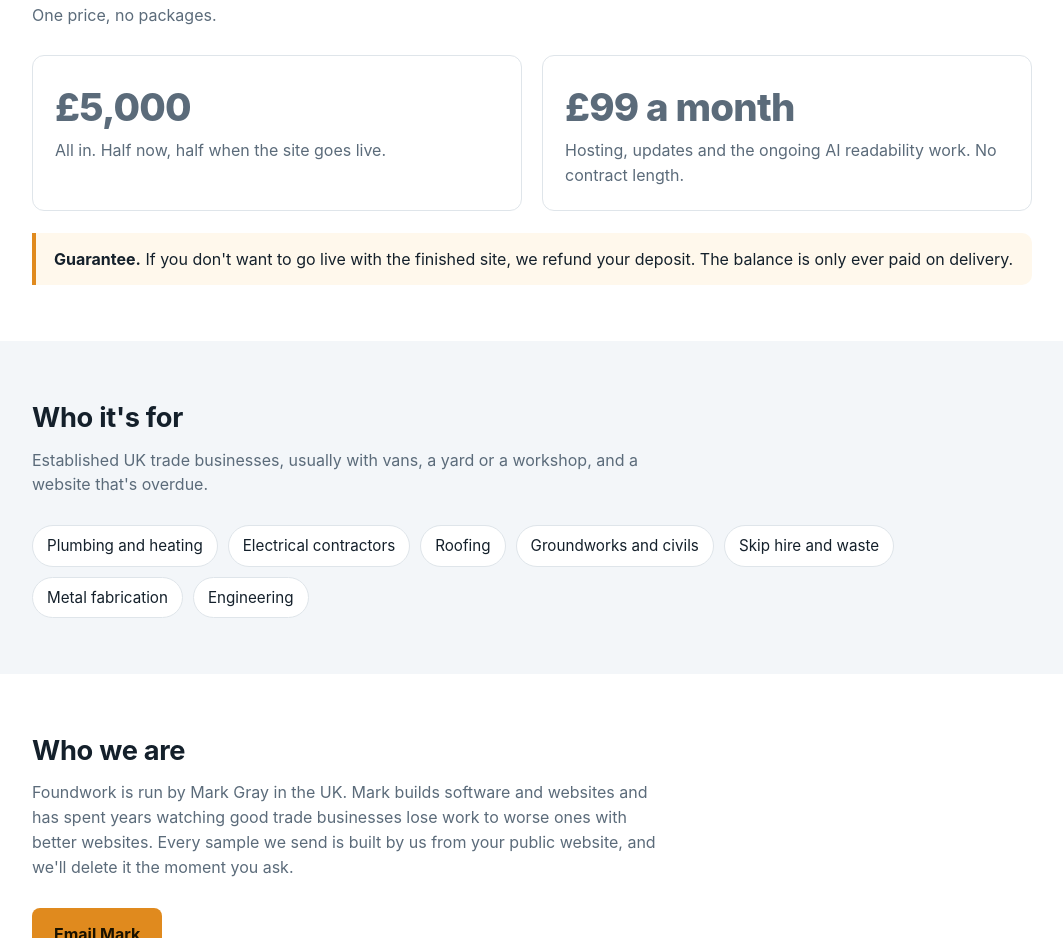
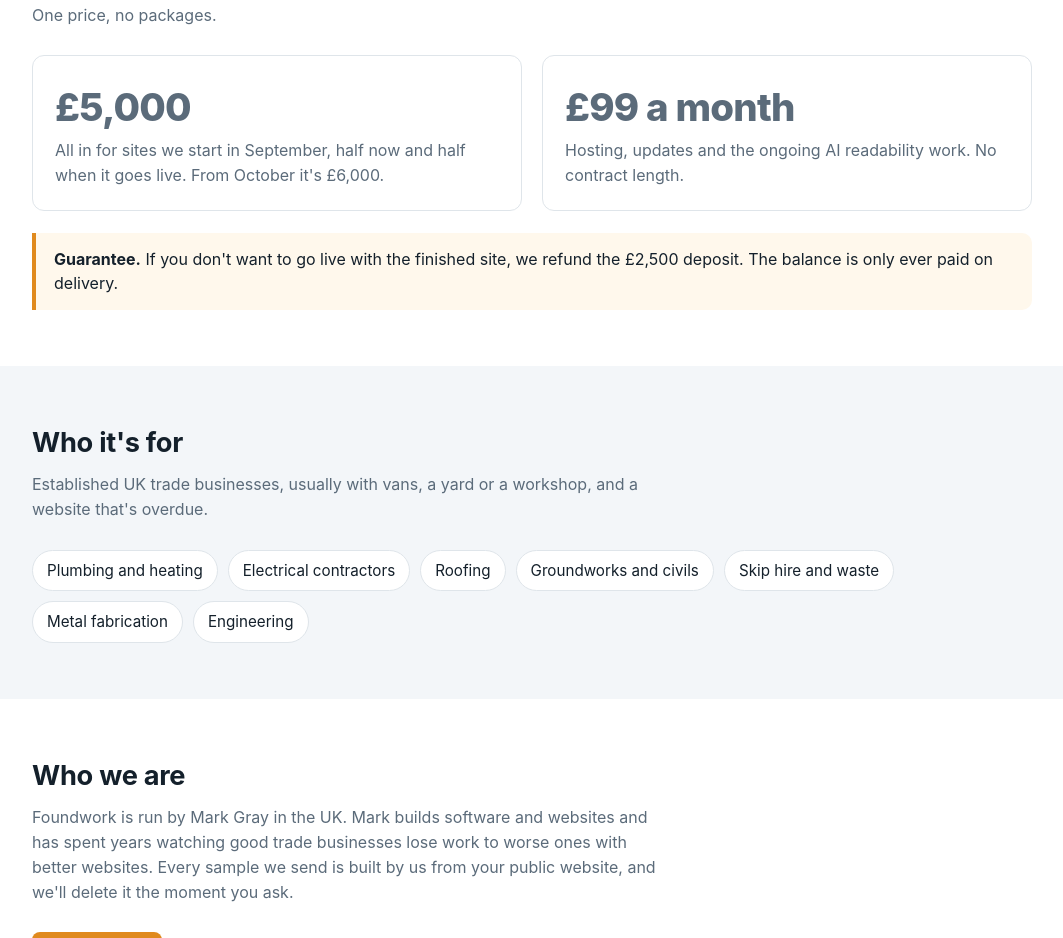
Before and after one commit to markygff/markygff.github.io, a plain HTML site: page index.html in a window 1280 px wide. Shown: the part 1665-2603 px from the top of the page, without its empty margins (108-1171 px from the left). Drawn offline with Linux system fonts and the light colour scheme.

Commit message:
Price: September/October wording, guarantee names the deposit
Half is 2,500 this month, then 5,000 becomes 6,000 from October. The
guarantee now names the amount it refunds instead of saying "your
deposit".

```diff
--- a/index.html
+++ b/index.html
@@ -89,10 +89,10 @@ footer{border-top:1px solid var(--line);padding:28px 0;color:var(--muted);font-s
 <h2>Price</h2>
 <p class="lead">One price, no packages.</p>
 <div class="price">
-<div class="card"><p class="big">£5,000</p><p>All in. Half now, half when the site goes live.</p></div>
+<div class="card"><p class="big">£5,000</p><p>All in for sites we start in September, half now and half when it goes live. From October it's £6,000.</p></div>
 <div class="card"><p class="big">£99 a month</p><p>Hosting, updates and the ongoing AI readability work. No contract length.</p></div>
 </div>
-<div class="guarantee"><strong>Guarantee.</strong> If you don't want to go live with the finished site, we refund your deposit. The balance is only ever paid on delivery.</div>
+<div class="guarantee"><strong>Guarantee.</strong> If you don't want to go live with the finished site, we refund the £2,500 deposit. The balance is only ever paid on delivery.</div>
 </div></section>
 
 <section class="tint"><div class="wrap">
```
